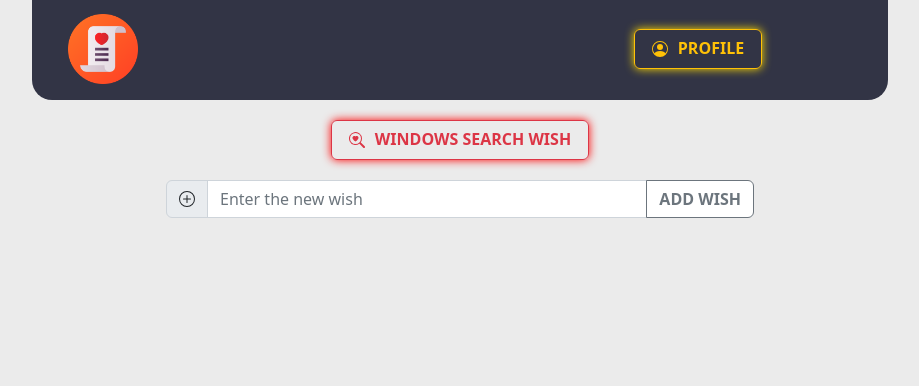
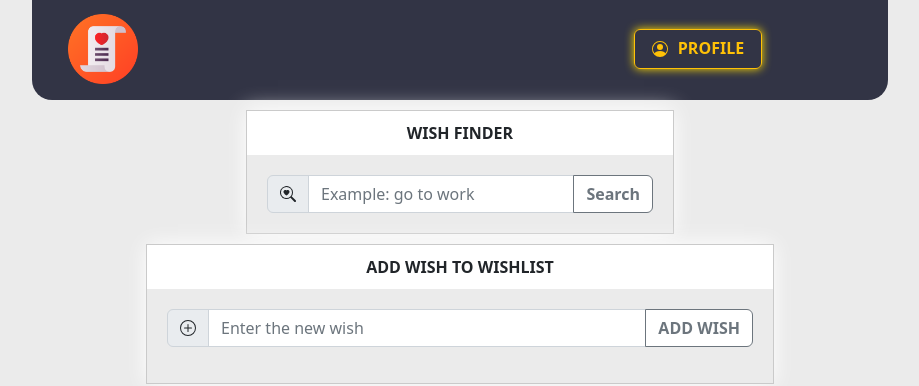
Before and after one commit to zalobmq/WishList, a React (Vite) app: page / in a window 1280 px wide. Shown: the top 386 px of the page, without its empty margins (180-1099 px from the left). Built offline with nearby package versions, Linux system fonts and the light colour scheme.

Commit message:
Buscar terminado

```diff
--- a/src/App.css
+++ b/src/App.css
@@ -68,7 +68,23 @@
   color: white;
   font-size: 20px;
 }
+/* --------- */
 
+.sections-inputs{
+  border: 1px solid rgb(202, 202, 202);
+  margin-top: 10px;
+  margin-bottom: 10px;
+  box-shadow: 0 0 20px #ffffff;
+
+}
+.title-section{
+  text-align: center;
+  text-transform: uppercase;
+  font-weight: bold;
+  background-color: white;
+  padding-top: 10px;
+  padding-bottom: 10px;
+}
 
 /*-----------*/
 .container-wishlist {
--- a/src/App.jsx
+++ b/src/App.jsx
@@ -1,4 +1,4 @@
-import React, { useState, useEffect } from 'react';
+import React, { useState, useEffect, useRef } from 'react';
 import Button from 'react-bootstrap/Button';
 
 import { v4 as Uuidv4 } from 'uuid';
@@ -8,14 +8,14 @@ import 'bootstrap/dist/js/bootstrap.min';
 import 'bootstrap/dist/css/bootstrap.min.css';
 import './App.css';
 import ModalPerfil from './components/ModalPerfil';
-import ModalSearch from './components/modalSearch';
+import Form from 'react-bootstrap/Form';
+import InputGroup from 'react-bootstrap/InputGroup';
+import ModalResultSearch from './components/ModalResultSearch';
+import imgLogo from '/src/img/logo2.png';
 
+/* const initialWishes = [
 
-const imgLogo = '/src/img/logo2.png';
-
-const initialWishes = [
-
-];
+]; */
 
 /**
  * Manage a wish list...
@@ -25,8 +25,11 @@ function App() {
 
   const [wishes, setWishes] = useState([]);
   const [modalShow, setModalShow] = React.useState(false);
-  const [modalSearch, setModalSearchShow] = React.useState(false);
+  const [modalResultSearch, setModalResultSearchShow] = React.useState(false);
 
+  const [dataSearch, setdataSearch] = useState({});
+
+  const inputTextSearch = useRef();
 
 
   useEffect(() => {
@@ -41,6 +44,49 @@ function App() {
     console.log(`Render App x${wishes.length}`);
   });
 
+  /* Funcion para buscar deseo en la lista de deseos -> Debuelve el deseo para mostrarlo en el modal  */
+  function searchWishInWishList(wishes) {
+
+    console.log(wishes);
+    let resultSearch = false;
+    /* Comprobamos que el campo de texto se hayan introducido valores */
+    if (inputTextSearch.current.value) {
+      /* Si se han introducido ->  Convertimos el nombre del deseo introducido y el de la lista a mayusculas , para que no de error en caso de que el usuario lo introduzca de diferente manera a como esta guardado.
+
+      Ademas de convertirlo a mayuscula eliminaremos los espacios entre palabras
+      */
+      let textMayus = inputTextSearch.current.value.toUpperCase();
+      let i = 0;
+      let stop = true;
+      /* Recorremos el array de deseos en busca del deseo con el mismo nombre introducido */
+
+      do {
+
+        //console.log("Dato introducido: " + textMayus);
+        //console.log("Dato introducido SIN ESPACIOS: " + textMayus);
+
+        //console.log("Item: " + wishes[i].text.toUpperCase());
+
+        if (wishes[i].text.toUpperCase() == textMayus) {
+
+          //console.log("EL WISH ITEM:" + wishes[i].text + " Y EL INTRODUCIDO:" + textMayus + " SON IGUALES");
+          setdataSearch({
+            id: wishes[i].id,
+            text: wishes[i].text,
+            done: wishes[i].done,
+            description: wishes[i].description,
+          });
+          //console.log("DATA SEARCH -> NOMBRE -> " + dataSearch.text);
+          stop = false;
+          return dataSearch;
+        } else {
+          i++;
+        }
+
+
+      } while (i <= wishes.length || stop);
+    }
+  }
       return (
         <div className="container-fluid container-wishlist">
           <div className="navBar-container">
@@ -67,24 +113,46 @@ function App() {
               showM={modalShow}
               onHide={() => setModalShow(false)}
             />
-        {/* MODAL VENTANA BUSCAR */}
-        <ModalSearch
-          showM={modalSearch}
-          onHide={() => setModalSearchShow(false)}
+
+            {/* CAMPO DE TEXTO PARA BUSCAR */}
+            <div className="interface ">
+              {/* SECCION INPUT */}
+              <div className="sections-inputs">
+                <div className="title-section"> wish finder</div>
+                <div className="wishInput-container">
+                  <InputGroup className="mb-3">
+                    <span class="input-group-text" id="basic-addon1">
+                      <svg xmlns="http://www.w3.org/2000/svg" width="16" height="16" fill="currentColor" class="bi bi-search-heart" viewBox="0 0 16 16">
+                        <path d="M6.5 4.482c1.664-1.673 5.825 1.254 0 5.018-5.825-3.764-1.664-6.69 0-5.018Z"></path>
+                        <path d="M13 6.5a6.471 6.471 0 0 1-1.258 3.844c.04.03.078.062.115.098l3.85 3.85a1 1 0 0 1-1.414 1.415l-3.85-3.85a1.007 1.007 0 0 1-.1-.115h.002A6.5 6.5 0 1 1 13 6.5ZM6.5 12a5.5 5.5 0 1 0 0-11 5.5 5.5 0 0 0 0 11Z"></path>
+                      </svg>
+                    </span>
+                    <Form.Control
+                      placeholder="Example: go to work"
+                      aria-label="Example: go to work"
+                      aria-describedby="basic-addon2"
+                      ref={inputTextSearch}
+                    />
+                    <Button variant="outline-secondary" id="button-addon2" className="btn btn-outline-secondary btn-addW"
+                      onClick={() => { setModalResultSearchShow(true), searchWishInWishList(wishes) }}>
+                      Search
+                    </Button>
+                  </InputGroup>
+
+                  <ModalResultSearch
+                    showM={modalResultSearch}
+                    onHide={() => setModalResultSearchShow(false)}
+                    wishItem={dataSearch}
                   />
                 </div>
-      {/* BOTON DE BUSCAR */}
-      <div className="interface ">
-        <Button variant="outline-danger"  className="bt-search" onClick={() => setModalSearchShow(true)}>
-          <svg xmlns="http://www.w3.org/2000/svg" width="16" height="16" fill="currentColor" class="bi bi-search-heart" viewBox="0 0 16 16" className="ico-profile">
-            <path d="M6.5 4.482c1.664-1.673 5.825 1.254 0 5.018-5.825-3.764-1.664-6.69 0-5.018Z" />
-            <path d="M13 6.5a6.471 6.471 0 0 1-1.258 3.844c.04.03.078.062.115.098l3.85 3.85a1 1 0 0 1-1.414 1.415l-3.85-3.85a1.007 1.007 0 0 1-.1-.115h.002A6.5 6.5 0 1 1 13 6.5ZM6.5 12a5.5 5.5 0 1 0 0-11 5.5 5.5 0 0 0 0 11Z" />
-          </svg>
-          <b className="tl-profile">WINDOWS SEARCH WISH</b>
-        </Button>
               </div>
+            </div>
+          </div>
+          {/* CAMPO DE TEXTO PARA AÑADIR NUEVO DESEO */}
           <div className="interface">
-        {/* CAMPO DE TEXTO PARA AÑADIR NUEVO DESEO */}
+            {/* SECCION INPUT */}
+            <div className="sections-inputs">
+              <div className="title-section">ADD WISH TO WISHLIST</div>
               <div className="wishInput-container">
                 <WishInput
                   onNewWish={(newWish) => {
@@ -93,8 +161,10 @@ function App() {
                 />
 
               </div>
+            </div>
             {/* LISTA DE LOS DESEOS GUARDADOS  */}
             <WishList
+
               wishes={wishes}
               onUpdateWish={(updatedWish) => {
                 const updatedWishes = [...wishes];
@@ -108,7 +178,7 @@ function App() {
             />
           </div>
         </div>
+
   );
 }
-
 export default App;
--- /dev/null
+++ b/src/components/ModalResultSearch.jsx
@@ -0,0 +1,58 @@
+import React  from 'react';
+
+import Button from 'react-bootstrap/Button';
+import Modal from 'react-bootstrap/Modal';
+
+function ModalResultSearch({ showM, onHide , wishItem}) {
+
+  const wishTitleNotFound = "WISH NOT SAVED IN THE LIST";
+  const wishStateNotFound = "Empty.";
+  const wishDescriptionNotFound = "The wish is not saved in the list. Add it or Search for another wish.";
+
+  let wishTitle = "hola";
+  let wishState = "";
+  let wishDescription = "";
+
+  function printState(state) {
+    const yes = 'Finished ✅';
+    const no = 'Not finished ❌';
+    const Empty = "Empty";
+
+    if (wishItem.done != "Empty"){
+      if (state) {
+        // console.log(state);
+        return yes;
+      }
+      // console.log(state);
+      return no;
+    }else{
+      return Empty;
+    }
+    }
+
+  return (
+    <Modal
+      show={showM}
+      size="lg"
+    >
+      <Modal.Header className="head-modal-info">
+        <Modal.Title>
+
+          <div className="title-modal-info">
+            <h2>NAME WISH: {wishItem.text}</h2>
+          </div>
+        </Modal.Title>
+      </Modal.Header>
+      <Modal.Body>
+        <h4><b>ESTATE: </b>{printState(wishItem.done)}</h4>
+        <br></br>
+        <h4><b>DESCRIPTION: </b>{wishItem.description}</h4>
+
+      </Modal.Body>
+      <Modal.Footer>
+        <Button variant="outline-secondary" onClick={onHide}>Close</Button>
+      </Modal.Footer>
+    </Modal>
+  );
+}
+export default ModalResultSearch;
--- a/src/components/modalSearch.jsx
+++ /dev/null
@@ -1,51 +0,0 @@
-import React from 'react';
-
-import Button from 'react-bootstrap/Button';
-import Modal from 'react-bootstrap/Modal';
-
-function modalSearch({ showM, onHide }) {
-  return (
-    <Modal
-      show={showM}
-      size="lg"
-      centered
-    >
-      <Modal.Header className="head-modal-info">
-        <Modal.Title>
-          <div className="title-modal-info">
-            <h2>Search wish</h2>
-          </div>
-        </Modal.Title>
-      </Modal.Header>
-      <Modal.Body className='tamaño'>
-
-        <fieldset>
-
-        <div className="input-group mb-3">
-          <span class="input-group-text" id="basic-addon1">
-            <svg xmlns="http://www.w3.org/2000/svg" width="16" height="16" fill="currentColor" class="bi bi-star" viewBox="0 0 16 16">
-              <path d="M2.866 14.85c-.078.444.36.791.746.593l4.39-2.256 4.389 2.256c.386.198.824-.149.746-.592l-.83-4.73 3.522-3.356c.33-.314.16-.888-.282-.95l-4.898-.696L8.465.792a.513.513 0 0 0-.927 0L5.354 5.12l-4.898.696c-.441.062-.612.636-.283.95l3.523 3.356-.83 4.73zm4.905-2.767-3.686 1.894.694-3.957a.565.565 0 0 0-.163-.505L1.71 6.745l4.052-.576a.525.525 0 0 0 .393-.288L8 2.223l1.847 3.658a.525.525 0 0 0 .393.288l4.052.575-2.906 2.77a.565.565 0 0 0-.163.506l.694 3.957-3.686-1.894a.503.503 0 0 0-.461 0z"></path>
-            </svg>
-          </span>
-          <input
-            type="text"
-            placeholder="Enter the wish to search"
-
-          />
-          <button
-            type="button"
-            id="bt"
-            className="btn btn-outline-secondary btn-addW"
-          >
-            SEARCH
-          </button>
-        </div>
-        </fieldset>
-      </Modal.Body>
-      <Modal.Footer>
-        <Button variant="outline-secondary" onClick={onHide}>Close</Button>
-      </Modal.Footer>
-    </Modal>
-  );
-}
-export default modalSearch;
```
Also changed, not shown: src/components/WishItem.jsx (+0 -10 lines). Lines whose indentation alone changed are shown as unchanged.
